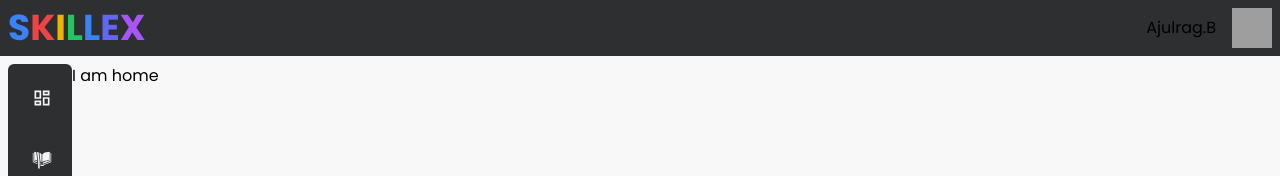
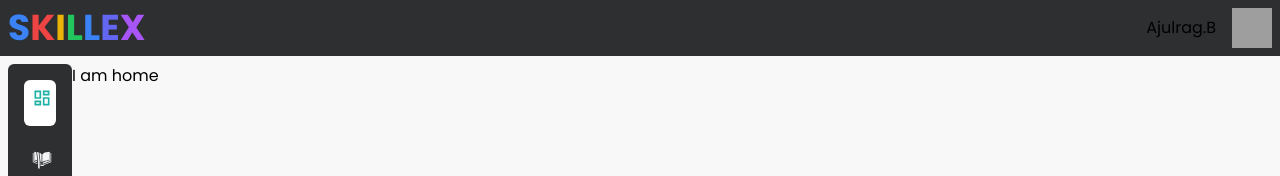
Before and after one commit to Ajulrag/Skillex-frontend, a React (Create React App) app: page /admin in a window 1280 px wide. Shown: the top 176 px of the page. Built offline with nearby package versions, Linux system fonts and the light colour scheme; no server answers; sample sign-in values are in the browser's storage; grey boxes are pictures that could not be loaded.

Commit message:
update:Navbar selection

```diff
--- a/src/components/admin/common/Navbar.jsx
+++ b/src/components/admin/common/Navbar.jsx
@@ -1,6 +1,5 @@
 import React, { useState } from "react";
-import { Link, useNavigate } from "react-router-dom";
-// import { HiMenuAlt3 } from "react-icons/hi";
+import { Link, useNavigate, useLocation } from "react-router-dom";
 import { MdOutlineDashboard } from "react-icons/md";
 import { AiOutlineUser } from "react-icons/ai";
 import { GiBookmarklet, GiTeacher } from "react-icons/gi";
@@ -22,14 +21,14 @@
     { name: "Categories", link: "/admin/categories", icon: BiCategoryAlt },
     { name: "Sales", link: "/admin/sales", icon: AiOutlineMoneyCollect },
     { name: "Profile", link: "/admin/profile", icon: CgProfile },
-
   ];
 
-  const navigate = useNavigate(); // Initialize useNavigate
+  const navigate = useNavigate();
+  const location = useLocation();
 
   const handleLogout = () => {
-    localStorage.removeItem("adminToken"); // Remove userToken from localStorage
-    navigate("/admin-auth"); // Navigate to admin-auth route
+    localStorage.removeItem("adminToken");
+    navigate("/admin-auth");
   };
 
   const [open, setOpen] = useState(false);
@@ -43,21 +42,18 @@
         onMouseEnter={() => setOpen(true)}
         onMouseLeave={() => setOpen(false)}
       >
-        {/* <div className="py-3 flex justify-end">
-          <HiMenuAlt3
-            size={26}
-            className="cursor-pointer"
-            onClick={() => setOpen(!open)}
-          />
-        </div> */}
         <div className="mt-4 flex flex-col gap-4 relative">
           {menus?.map((menu, i) => (
             <Link
               to={menu?.link}
               key={i}
-              className={` ${
+              className={`${
                 menu?.margin && "mt-5"
-              } group flex text-sm gap-3.5 font-medium p-2 hover:bg-white hover:text-[#1eb2a6] rounded-md`}
+              } group flex text-sm gap-3.5 font-medium p-2 hover:bg-white hover:text-[#1eb2a6] rounded-md ${
+                location.pathname === menu.link
+                  ? "bg-white text-[#1eb2a6]"
+                  : ""
+              }`}
             >
               <div>{React.createElement(menu?.icon, { size: "20" })}</div>
               <h2
@@ -74,7 +70,9 @@
           ))}
           <button
             onClick={handleLogout}
-            className="group flex text-sm gap-3.5 font-medium p-2 hover:bg-white hover:text-[#1eb2a6] rounded-md"
+            className={`group flex text-sm gap-3.5 font-medium p-2 hover:bg-white hover:text-[#1eb2a6] rounded-md ${
+              location.pathname === "/admin-auth" ? "bg-white text-[#1eb2a6]" : ""
+            }`}
           >
             <div>
               <CiLogout size={20} />
```
